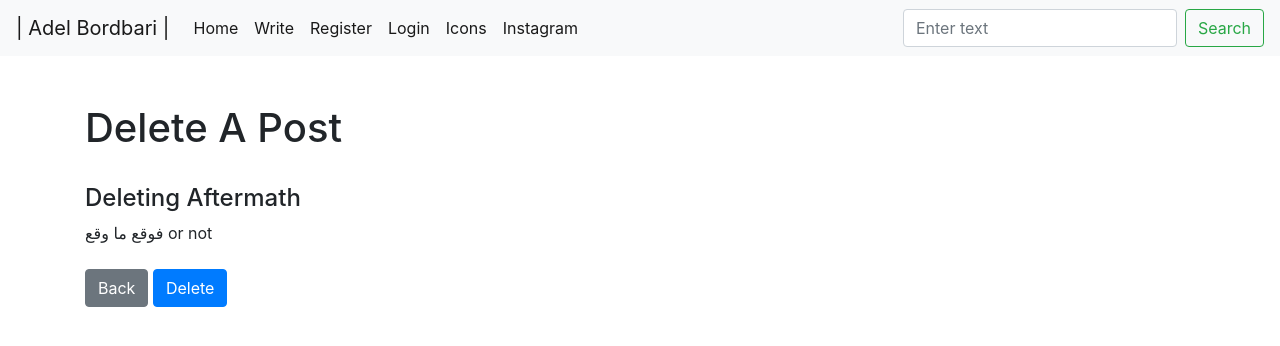
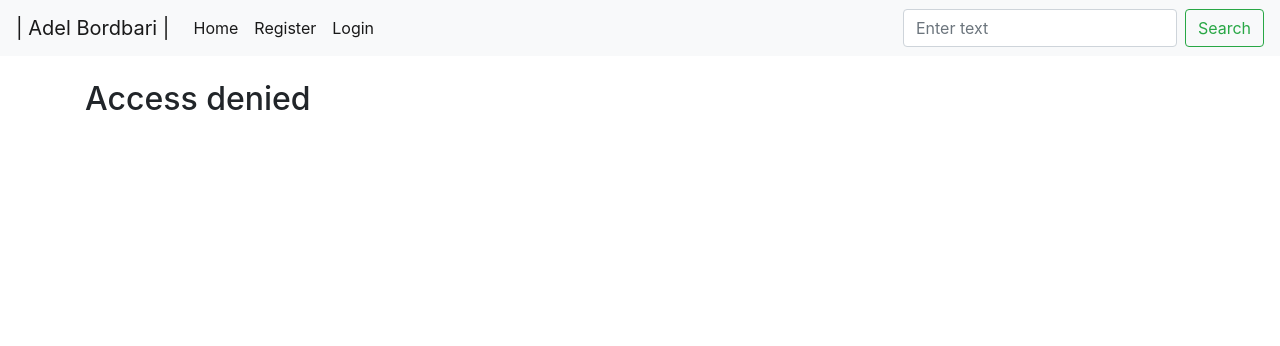
Before and after one commit to adelbordbari/263blog, a Django app: a page that uses blog/templates/base.html in a window 1280 px wide. Shown: the top 346 px of the page. Run offline with Django 3.2, Linux system fonts and the light colour scheme; data comes from the database, SQL or seed files in the repository; both versions use the stored data as it was after the commit; some libraries are stand-ins or nearby versions.

Commit message:
add edit/delete user access

```diff
--- a/blog/templates/add_post.html
+++ b/blog/templates/add_post.html
@@ -5,6 +5,7 @@
 
 {% block content %}
 
+{% if user.is_authenticated %}
 <br />
 <h1>Add a new post</h1>
 <br />
@@ -16,5 +17,9 @@
         <button class="btn btn-primary">Save</button>
     </form>
 </div>
+{% else %}
+<h2>Access denied</h2>
+
+{% endif %}
 
 {% endblock %}
--- a/blog/templates/base.html
+++ b/blog/templates/base.html
@@ -22,21 +22,22 @@
 				<li class="nav-item active">
 					<a class="nav-link" href="{% url 'home' %}">Home</a>
 				</li>
+				{% if user.is_authenticated %}
 				<li class="nav-item active">
 					<a class="nav-link" href="{% url 'add_post' %}">Write</a>
 				</li>
+				<li class="nav-item active">
+					<a class="nav-link" href="{% url 'logout' %}">Logout</a>
+				</li>
+				{% else %}
 				<li class="nav-item active">
 					<a class="nav-link" href="{% url 'register' %}">Register</a>
 				</li>
 				<li class="nav-item active">
 					<a class="nav-link" href="{% url 'login' %}">Login</a>
 				</li>
-				<li class="nav-item active">
-					<a class="nav-link" href="https://icons.getbootstrap.com/">Icons</a>
-				</li>
-				<li class="nav-item active">
-					<a class="nav-link" href="https://www.instagram.com/adel_bordbari/?hl=en">Instagram</a>
-				</li>
+				{% endif %}
+
 			</ul>
 			<form class="form-inline my-2 my-lg-0">
 				<input class="form-control mr-sm-2" type="search" placeholder="Enter text">
--- a/blog/templates/delete_post.html
+++ b/blog/templates/delete_post.html
@@ -4,6 +4,7 @@
 
 {% block content %}
 
+{% if user.is_authenticated %}
 <br />
 <h1>Delete A Post</h1>
 <br />
@@ -19,5 +20,9 @@
         <button class="btn btn-primary">Delete</button>
     </form>
 </div>
+{% else %}
+<h2>Access denied</h2>
+
+{% endif %}
 
 {% endblock %}
--- a/blog/templates/update_post.html
+++ b/blog/templates/update_post.html
@@ -4,6 +4,7 @@
 
 {% block content %}
 
+{% if user.is_authenticated %}
 <br />
 <h1>Update A Post</h1>
 <br />
@@ -16,6 +17,9 @@
         <button class="btn btn-primary">Apply</button>
     </form>
 </div>
+{% else %}
+<h2>Access denied</h2>
 
+{% endif %}
 
 {% endblock %}
```
Also changed, not shown: blog/templates/home.html (+6 -3 lines), db.sqlite3.
